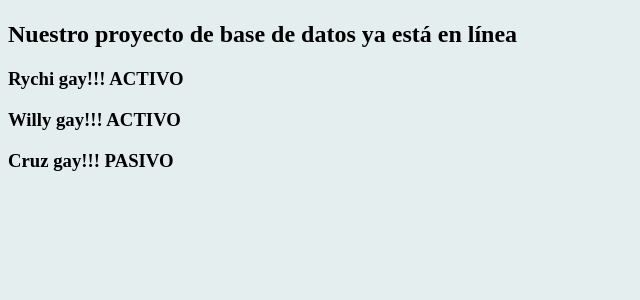
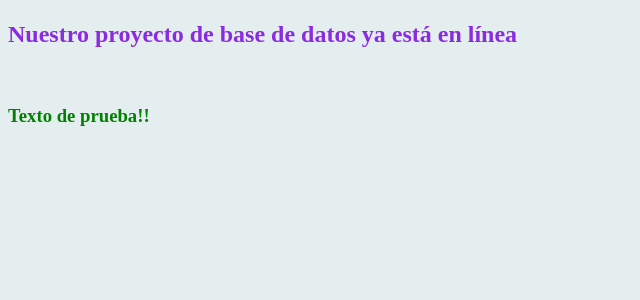
Before and after one commit to cpablop1/database, a Django app: template BD/app/templates/index.html in a window 1280 px wide. Shown: the top 300 px of the page, without its empty margins (0-640 px from the left). Run offline with Django 3.2, Linux system fonts and the light colour scheme; the template is opened without the code that fills it, so the values that code supplies are empty.

Commit message:
--------_____

```diff
--- a/BD/app/static/css/style.css
+++ b/BD/app/static/css/style.css
@@ -5,3 +5,11 @@ body {
 h1 {
     color: red;
 }
+
+h2 {
+    color: blueviolet;
+}
+
+h3 {
+    color: green;
+}
--- a/BD/app/templates/index.html
+++ b/BD/app/templates/index.html
@@ -6,17 +6,15 @@
     <meta http-equiv="X-UA-Compatible" content="IE=edge">
     <meta name="viewport" content="width=device-width, initial-scale=1.0">
     <!------------------------------------------------------------------------------->
-    <link rel="stylesheet" type="text/css" href="{% static 'css/style.css' %}">
-    <script src="{% static 'js/js.js' %}"></script>
+    <link rel="stylesheet" type="text/css" href="{% static '/css/style.css' %}">
+    <script src="{% static '/js/js.js' %}"></script>
     <!------------------------------------------------------------------------------->
     <title>DataBase</title>
 </head>
 <body>
     <h1>{{ titulo }}</h1>
-    <h2>Nuestro proyecto de base de datos ya está en línea</h2>
-    <h3>Rychi gay!!! ACTIVO</h3>
-    <h3>Willy gay!!! ACTIVO</h3>
-    <h3>Cruz gay!!! PASIVO<h3>
+    <h2>Nuestro proyecto de base de datos ya está en línea</h2><br/>
+    <h3>Texto de prueba!!</h3>
 
 
 </body>
```
